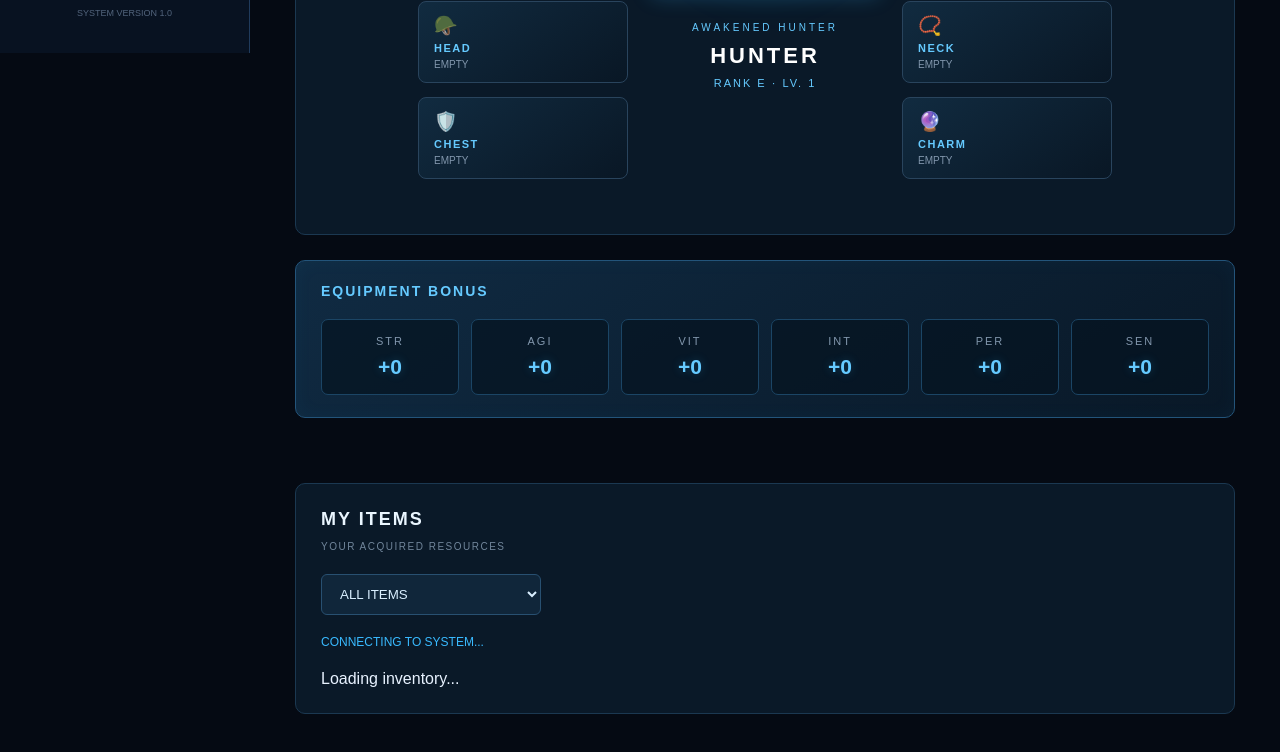
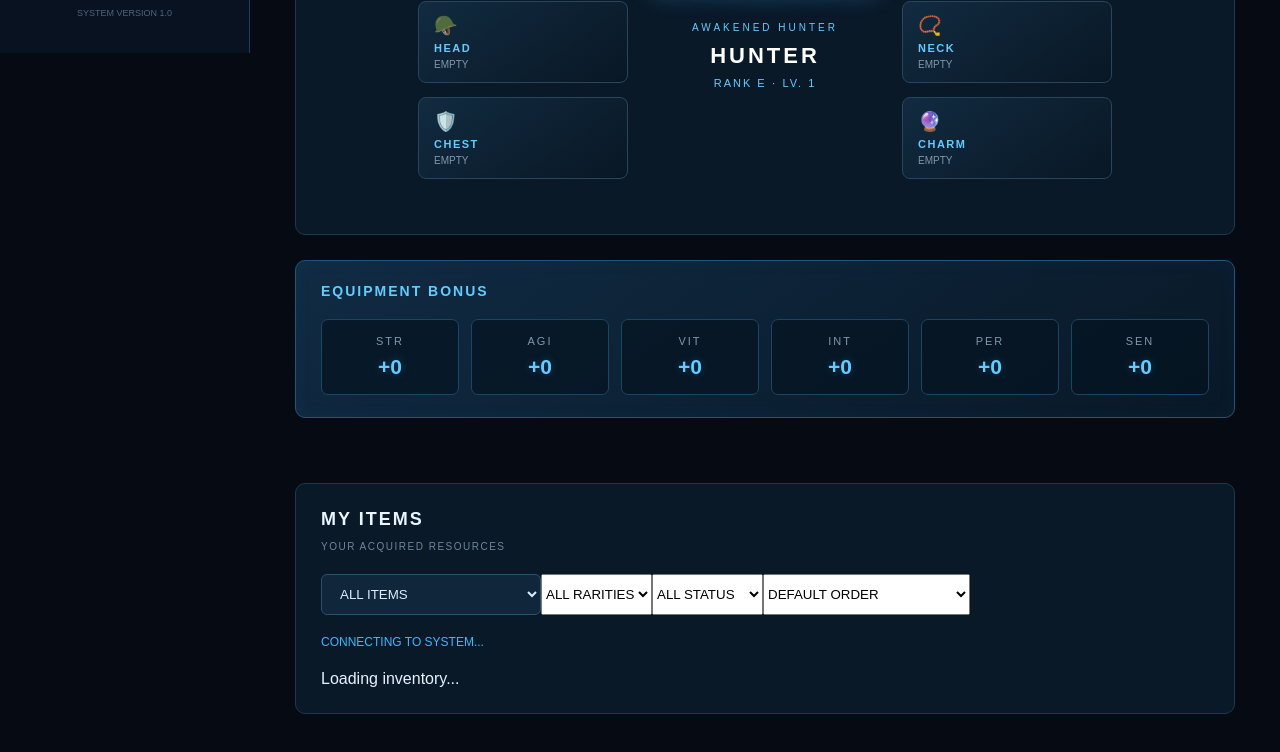
Before and after one commit to Patotipz/the-system-rpg, a plain HTML site: page inventory.html in a window 1280 px wide. Shown: the part 747-1499 px from the top of the page. Drawn offline with Linux system fonts and the light colour scheme; a script that the page names is missing.

Commit message:
Add filters and sorting options to inventory

```diff
--- a/inventory.html
+++ b/inventory.html
@@ -226,6 +226,8 @@
         </div>
 
         <div class="inventory-filter-container">
+
+  <!-- CATEGORY -->
   <select id="inventoryFilter">
     <option value="all">ALL ITEMS</option>
     <option value="weapon">WEAPONS</option>
@@ -237,6 +239,35 @@
     <option value="skill_item">SKILL ITEMS</option>
     <option value="cosmetic">COSMETICS</option>
   </select>
+
+  <!-- RARITY -->
+  <select id="rarityFilter">
+    <option value="all">ALL RARITIES</option>
+    <option value="common">COMMON</option>
+    <option value="uncommon">UNCOMMON</option>
+    <option value="rare">RARE</option>
+    <option value="epic">EPIC</option>
+    <option value="legendary">LEGENDARY</option>
+  </select>
+
+  <!-- EQUIPMENT STATUS -->
+  <select id="equipmentStatusFilter">
+    <option value="all">ALL STATUS</option>
+    <option value="equipped">EQUIPPED</option>
+    <option value="unequipped">UNEQUIPPED</option>
+  </select>
+
+  <!-- SORT -->
+  <select id="inventorySort">
+    <option value="default">DEFAULT ORDER</option>
+    <option value="name-asc">NAME: A - Z</option>
+    <option value="name-desc">NAME: Z - A</option>
+    <option value="rarity-desc">RARITY: HIGH - LOW</option>
+    <option value="rarity-asc">RARITY: LOW - HIGH</option>
+    <option value="quantity-desc">QUANTITY: HIGH - LOW</option>
+    <option value="enhancement-desc">ENHANCEMENT: HIGH - LOW</option>
+  </select>
+
 </div>
 
         <p id="inventoryMessage">CONNECTING TO SYSTEM...</p>
```
Lines whose indentation alone changed are shown as unchanged.
